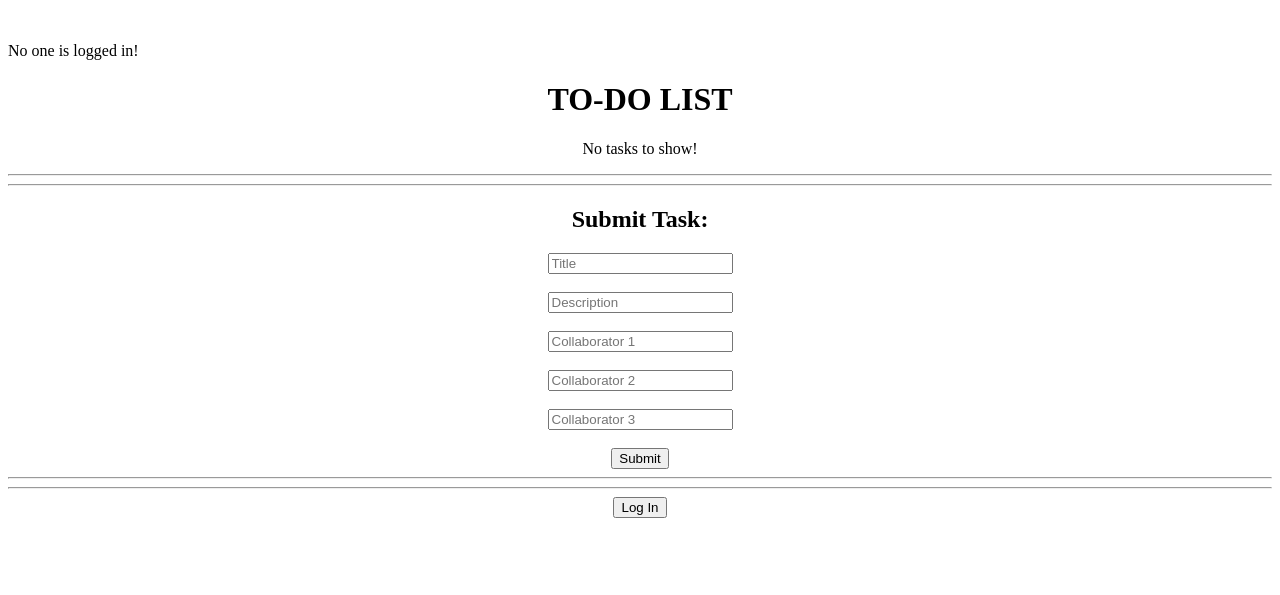
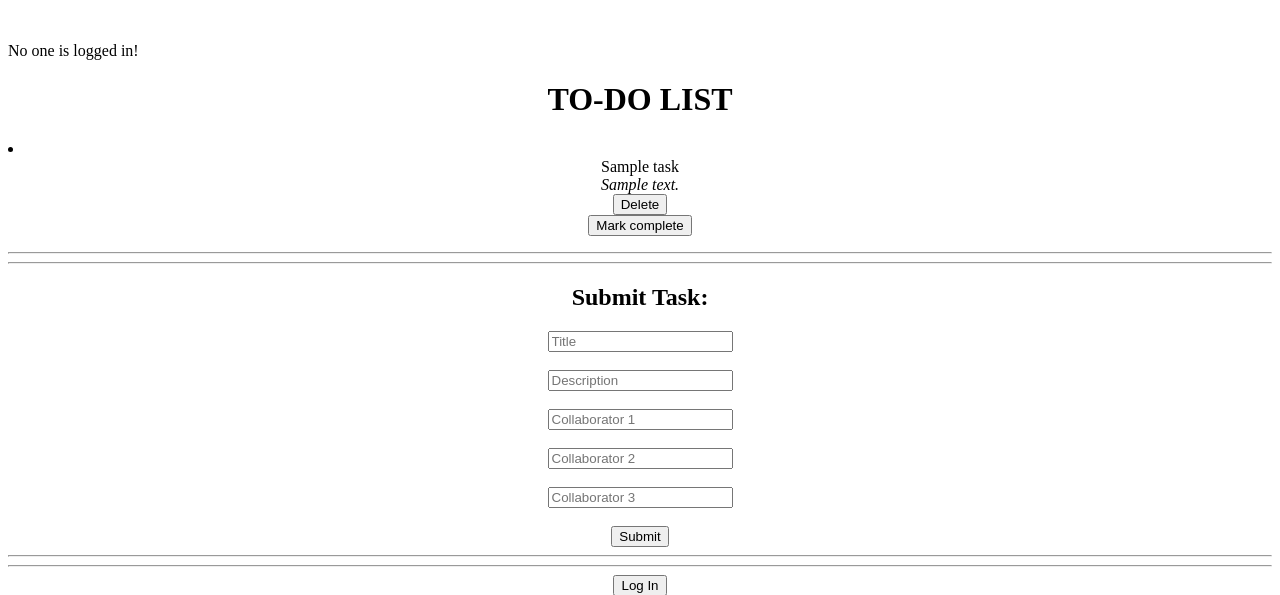
Before and after one commit to ysaralee/social-todo-django, a Django app: page /tasks/ in a window 1280 px wide. Shown: the top 595 px of the page. Run offline with Django 3.2, Linux system fonts and the light colour scheme; tables that the repository leaves empty hold one stand-in row (values such as "Sample post").

Commit message:
Figured out how to print tasks on the tasks index. Added delete and mark complete buttons.

```diff
--- a/social_todo/views.py
+++ b/social_todo/views.py
@@ -1,5 +1,6 @@
 from django.shortcuts import render
 from django.http import HttpResponse
+from django.http import HttpResponseRedirect
 from django.contrib.auth.models import User
 from django.contrib.auth import authenticate, login as django_login
 from django.contrib.auth import logout as django_logout
--- a/tasks/templates/tasks.html
+++ b/tasks/templates/tasks.html
@@ -10,12 +10,11 @@
     {% if task_list %}
         {% for task in task_list %}
         <li class="tasks-list-item">
-            <span class="task-title">{{this.title}}</span>
+            <center><span class="task-title">{{task.title}}</span></center>
+            <center><i><span class="task-description">{{task.description}}</span></i></center>
             <form method="post">
-            <input type="button" name="delete-task" class="delete-task" value="Delete">
-            </form>
-            <form method="post">
-            <input type="button" name="toggle-task" class="toggle-task" value="Mark complete">
+            <center><input type="button" name="delete-task" class="delete-task" value="Delete"></center>
+            <center><input type="button" name="toggle-task" class="toggle-task" value="Mark complete"></center>
             </form>
         </li>
         {% endfor %}
--- a/tasks/views.py
+++ b/tasks/views.py
@@ -10,10 +10,8 @@ import datetime
 # Create your views here.
 
 def index(request):
-    return render(request, 'tasks.html')
-
     task_list = Task.objects.all()
-    return render(request, 'index.html', {'task_list': task_list})
+    return render(request, 'tasks.html', {'task_list': task_list})
 
 def submittask(request):
     # create a form instance and populate it with data from the request:
@@ -23,4 +21,5 @@ def submittask(request):
     # collaborators = request.POST['collaborators']
     task = Task.objects.create_task(current_user, title, description)
 
+    return HttpResponseRedirect(request.META.get('HTTP_REFERER'))
     return render(request, 'tasks.html')
```
